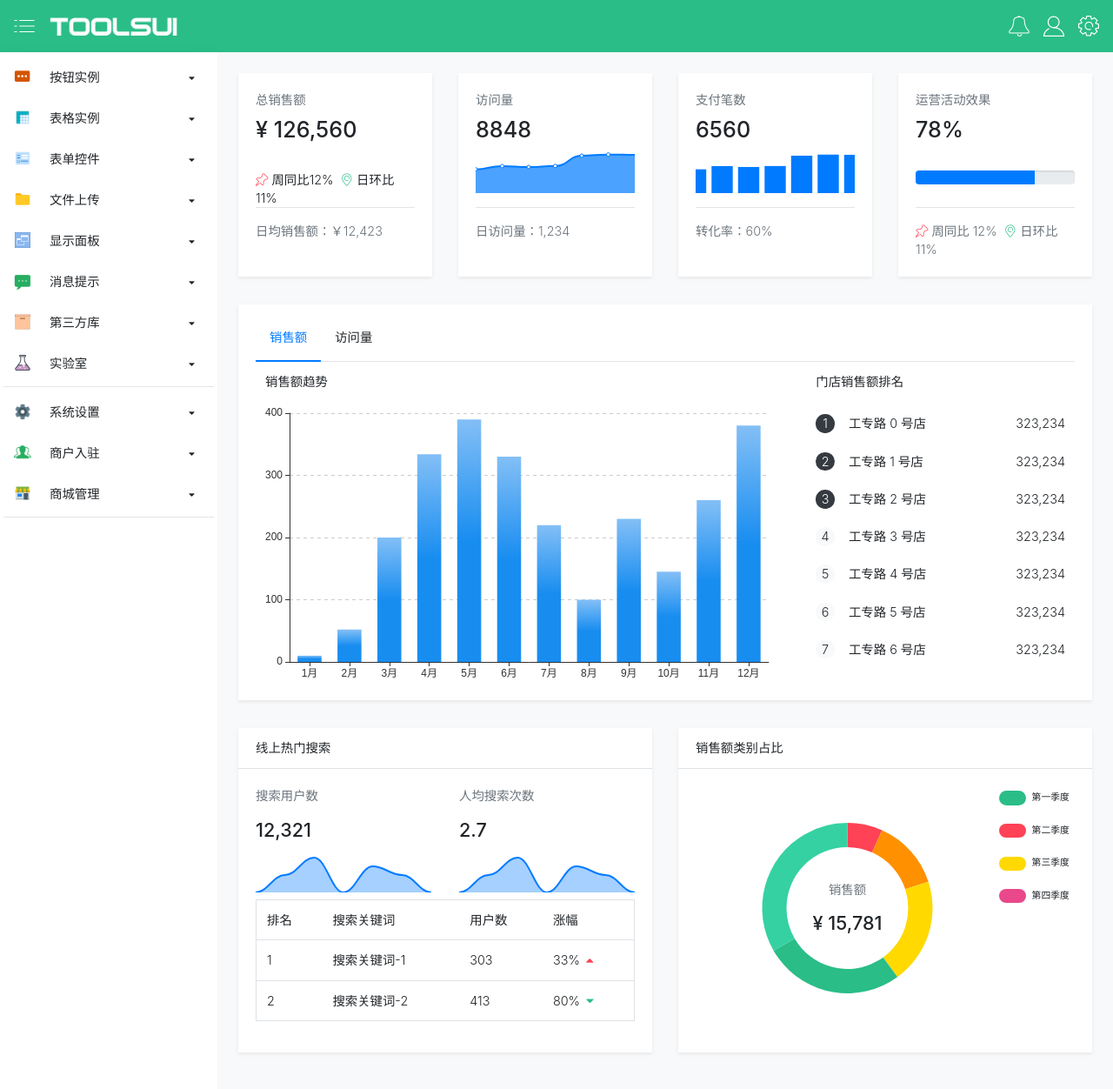
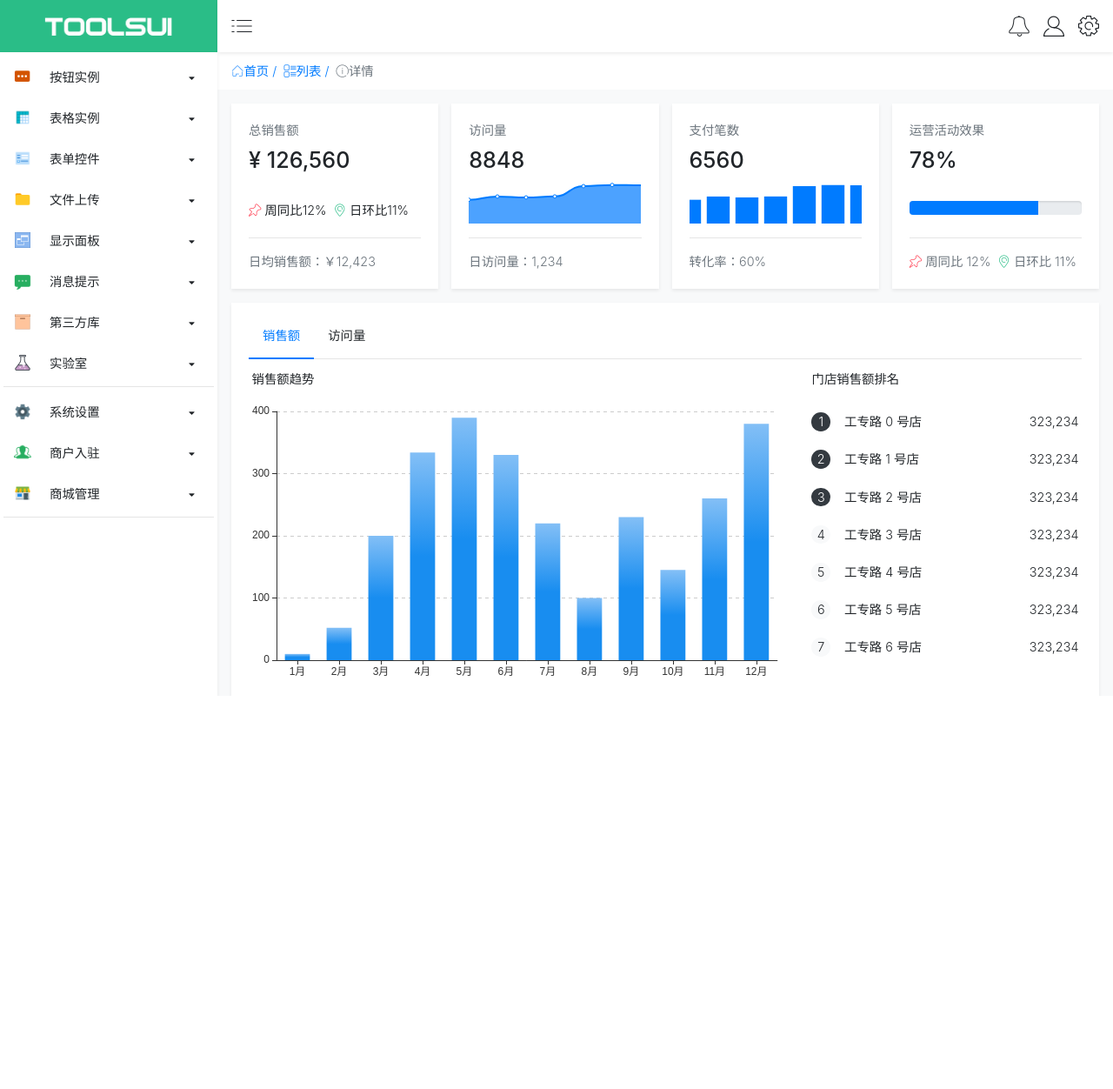
Before and after one commit to cool1024/ng-tui, an Angular app in the folder example/: page /home in a window 1280 px wide. Shown: the top 1252 px of the page at 87% size. After the commit the page ends 800 px from the top, so only its background shows below. Built offline with nearby package versions, Linux system fonts and the light colour scheme.

Commit message:
update grid css

```diff
--- a/example/src/app/app.component.html
+++ b/example/src/app/app.component.html
@@ -3,42 +3,47 @@
 
 <!--附带菜单与顶部-->
 <ng-template #elseBlock>
-    <div class="d-flex flex-column" style="height:100vh;">
-        <div class="navbar bg-success text-white d-flex align-items-center justify-content-between flex-shrink-0 shadow pl-3 pr-3"
-            style="height:60px">
-            <div class="d-flex align-items-center">
+    <div class="d-flex" style="height:100vh;">
+        <!-- 左侧菜单 -->
+        <div class="flex-shrink-0 h-100 d-flex flex-column" style="width:250px;">
+            <div class="d-flex align-items-center justify-content-center bg-success flex-shrink-0" style="width:250px;height: 60px;">
+                <img src="assets/images/logo.png" alt="TOOLSUI" height="40">
+            </div>
+            <div class="flex-grow-1 shadow-sm" style="z-index:1;">
+                <app-menu [items]="menus"></app-menu>
+            </div>
+        </div>
+        <!-- 右侧内容 -->
+        <div class="flex-grow-1 h-100 d-flex flex-column">
+            <!-- 顶部工具栏 -->
+            <div class="headbar d-flex align-items-center justify-content-between flex-shrink-0 shadow-sm" style="height:60px;z-index: 1;">
+                <div class="d-flex align-items-center flex-grow-1 ml-3">
                     <i class="iconfont icon-category"></i>
-                <img class="ml-3" src="assets/images/logo.png" alt="TOOLSUI" height="40">
                 </div>
-            <div></div>
-            <div>
+                <div class="mr-3 flex-shrink-0">
                     <i class="iconfont icon-remind pointer ml-3"></i>
                     <i class="iconfont icon-account pointer ml-3"></i>
                     <i class="iconfont icon-set pointer ml-3"></i>
                 </div>
             </div>
-        <div class="flex-grow-1 d-flex justify-content-between">
-            <!-- 左侧菜单 -->
-            <div class="bg-white shadow flex-shrink-0" style="width:250px">
-                <app-menu [items]="menus"></app-menu>
-            </div>
             <!-- 主体内容 -->
+            <div class="flex-grow-1" style="overflow:auto;">
                 <div class="flex-grow-1 d-flex flex-column">
                     <!-- 面包屑导航 -->
-                <!-- <div class="breadcrumb pl-3 pr-3">
+                    <div class="breadcrumb pl-3 pr-3">
                         <a>
-                        <i class="iconfont icon-homepagenormal"></i>
+                            <span class="iconfont icon-homepagenormal"></span>
                             <span>首页</span>
                         </a>
                         <a class="ml-2">
-                        <i class="iconfont icon-viewlist"></i>
+                            <span class="iconfont icon-viewlist"></span>
                             <span>列表</span>
                         </a>
                         <a class="ml-2">
-                        <i class="iconfont icon-information"></i>
+                            <span class="iconfont icon-information"></span>
                             <span>详情</span>
                         </a>
-                </div> -->
+                    </div>
                     <!-- 页面出口 -->
                     <div class="flex-grow-1 p-3 bg-light" style="overflow: auto">
                         <router-outlet></router-outlet>
@@ -46,4 +51,6 @@
                 </div>
             </div>
         </div>
+    </div>
+
 </ng-template>
--- a/example/src/app/app.component.scss
+++ b/example/src/app/app.component.scss
@@ -1,7 +1,5 @@
-.navbar {
+.headbar {}
+
+.headbar i {
     font-size: 1.5rem;
 }
-
-.navbar i {
-    font-size: 1.5rem;
-}
--- a/example/src/app/modules/dashboard/components/menu/menu.component.html
+++ b/example/src/app/modules/dashboard/components/menu/menu.component.html
@@ -13,7 +13,9 @@
                             <span>{{group.groupTitle | titlecase}}</span>
                         </div>
                         <div class="d-table-cell text-right pr-2">
-                            <i class="iconfont icon-caret-down ts-icon-sm" aria-hidden="true" [class.icon-up]="group.active" [class.icon-down]="!group.active"></i>
+                            <div class="d-inline-block icon-{{group.active?'up':'down'}}">
+                                <i class="iconfont icon-caret-down ts-icon-sm" aria-hidden="true"></i>
+                            </div>
                         </div>
                     </div>
                 </div>
--- a/example/src/app/modules/dashboard/pages/home/home.component.html
+++ b/example/src/app/modules/dashboard/pages/home/home.component.html
@@ -1,5 +1,5 @@
-<div class="row p-2">
-    <div class="col-xl-3 col-lg-6 col-sm-12 mb-4">
+<div class="row">
+    <div class="col-xl-3 col-lg-6 col-sm-12 mb-3">
         <div class="card card-body h-100">
             <div class="text-secondary">总销售额</div>
             <h3 class="mt-2">¥ 126,560</h3>
@@ -15,7 +15,7 @@
             <div class="text-secondary">日均销售额：￥12,423</div>
         </div>
     </div>
-    <div class="col-xl-3 col-lg-6 col-sm-12 mb-4">
+    <div class="col-xl-3 col-lg-6 col-sm-12 mb-3">
         <div class="card card-body h-100">
             <div class="text-secondary">访问量</div>
             <h3 class="mt-2">8848</h3>
@@ -24,7 +24,7 @@
             <div class="text-secondary">日访问量：1,234</div>
         </div>
     </div>
-    <div class="col-xl-3 col-lg-6 col-sm-12 mb-4">
+    <div class="col-xl-3 col-lg-6 col-sm-12 mb-3">
         <div class="card card-body h-100">
             <div class="text-secondary">支付笔数</div>
             <h3 class="mt-2">6560</h3>
@@ -33,7 +33,7 @@
             <div class="text-secondary">转化率：60%</div>
         </div>
     </div>
-    <div class="col-xl-3 col-lg-6 col-sm-12 mb-4">
+    <div class="col-xl-3 col-lg-6 col-sm-12 mb-3">
         <div class="card card-body h-100">
             <div class="text-secondary">运营活动效果</div>
             <h3 class="mt-2">78%</h3>
@@ -52,7 +52,7 @@
         </div>
     </div>
 </div>
-<div class="card ml-2 mr-2">
+<div class="card mb-3">
     <div class="card-header" style="line-height: 2;">
         <div>
             <!-- <a class="d-inline-block text-primary border-bottom border-primary pr-2 pl-2">销售额</a>
@@ -131,8 +131,8 @@
         </div>
     </div>
 </div>
-<div class="row p-2 mt-4">
-    <div class="col-xl-6 mb-4">
+<div class="row">
+    <div class="col-xl-6">
         <div class="card">
             <div class="card-header border-bottom">线上热门搜索</div>
             <div class="card-body">
@@ -178,12 +178,44 @@
                                 <i class="iconfont icon-caret-down text-success"></i>
                             </td>
                         </tr>
+                        <tr>
+                            <td>1</td>
+                            <td>搜索关键词-1</td>
+                            <td>303</td>
+                            <td>33%
+                                <i class="iconfont icon-caret-up text-danger"></i>
+                            </td>
+                        </tr>
+                        <tr>
+                            <td>2</td>
+                            <td>搜索关键词-2</td>
+                            <td>413</td>
+                            <td>80%
+                                <i class="iconfont icon-caret-down text-success"></i>
+                            </td>
+                        </tr>
+                        <tr>
+                            <td>1</td>
+                            <td>搜索关键词-1</td>
+                            <td>303</td>
+                            <td>33%
+                                <i class="iconfont icon-caret-up text-danger"></i>
+                            </td>
+                        </tr>
+                        <tr>
+                            <td>2</td>
+                            <td>搜索关键词-2</td>
+                            <td>413</td>
+                            <td>80%
+                                <i class="iconfont icon-caret-down text-success"></i>
+                            </td>
+                        </tr>
                     </tbody>
                 </table>
             </div>
         </div>
     </div>
-    <div class="col-xl-6 mb-4">
+    <div class="col-xl-6">
         <div class="card h-100">
             <div class="card-header border-bottom">销售额类别占比</div>
             <div class="card-body flex-grow-1 d-flex">
--- a/example/src/styles.scss
+++ b/example/src/styles.scss
@@ -30,6 +30,7 @@ $btn-box-shadow: none;
 $dropdown-border-radius: 0;
 $input-btn-focus-box-shadow: none;
 $input-focus-box-shadow: none;
+$grid-gutter-width: 15px !default;
 
 @import "~bootstrap/scss/variables";
 
```
Lines whose indentation alone changed are shown as unchanged.
